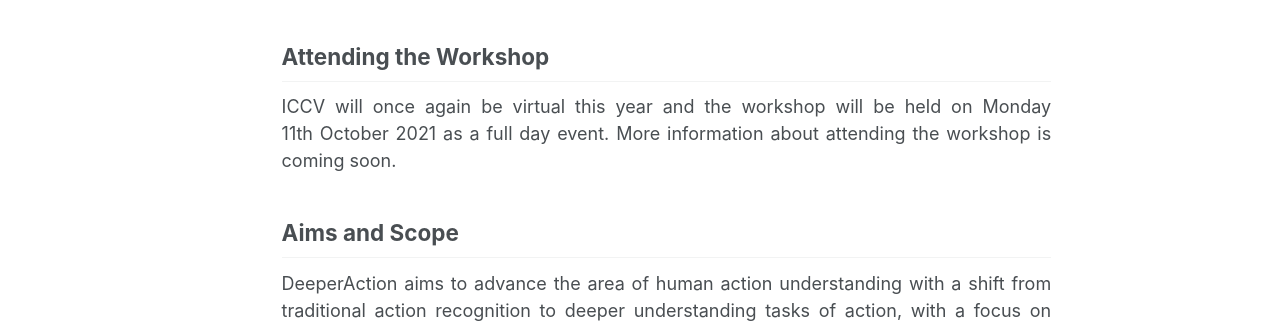
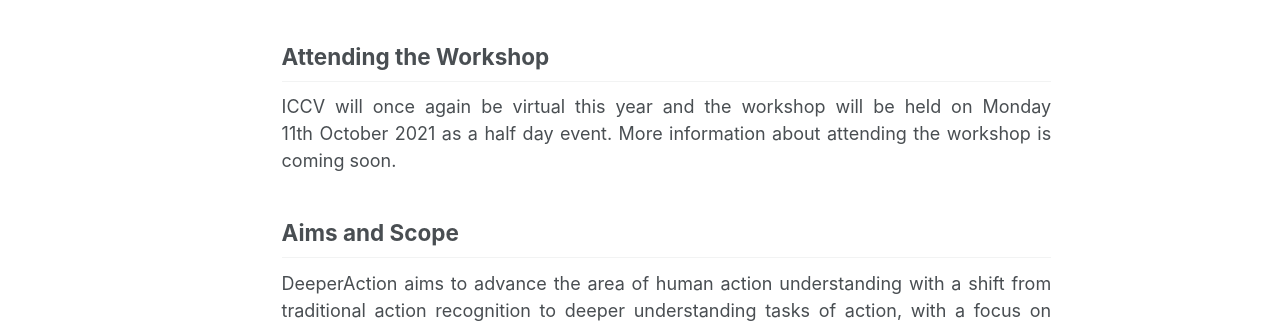
Before and after one commit to deeperaction/deeperaction.github.io, a Jekyll site: the page built from _pages/about.md, in a window 1280 px wide. Shown: the part 1119-1442 px from the top of the page. Built offline with Jekyll 4.4.1, drawn with Linux system fonts in a browser that asks for light colours.

```diff
--- a/_data/sliders.yml
+++ b/_data/sliders.yml
@@ -4,6 +4,7 @@
   bullets: true
   images:
     - src: /images/slider_1.jpg
+      alt: "Deeper Understanding of Human Actions"
     - src: /images/refinedaction_ori.gif
       alt: "Track 1: RefineAction"
     - src: /images/sports_ori.gif
--- a/_pages/about.md
+++ b/_pages/about.md
@@ -16,7 +16,7 @@ Challenge and Workshop on Localized and Detailed Understanding of Human Actions
 
 ## Attending the Workshop
 
-ICCV will once again be virtual this year and the workshop will be held on Monday 11th October 2021 as a full day event. More information about attending the workshop is coming soon.
+ICCV will once again be virtual this year and the workshop will be held on Monday 11th October 2021 as a half day event. More information about attending the workshop is coming soon.
 {:.text-justify}
 
 ## Aims and Scope
```
